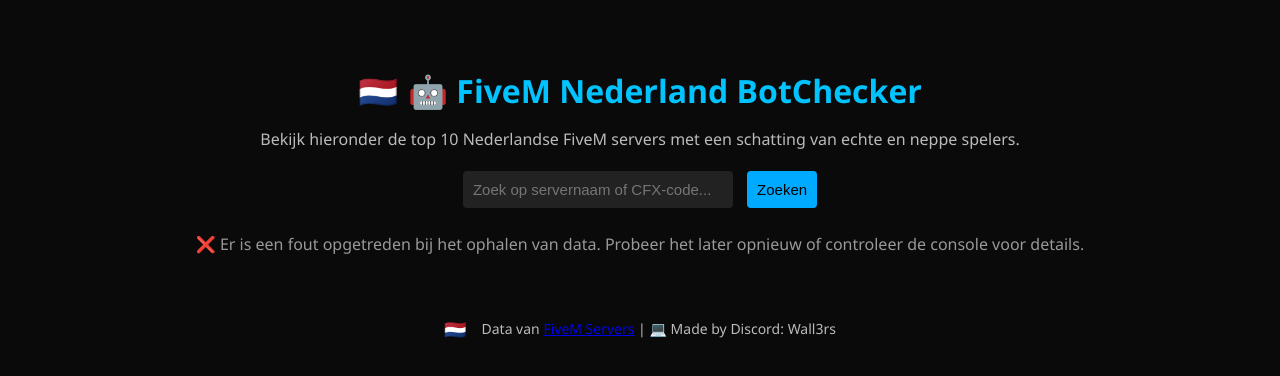
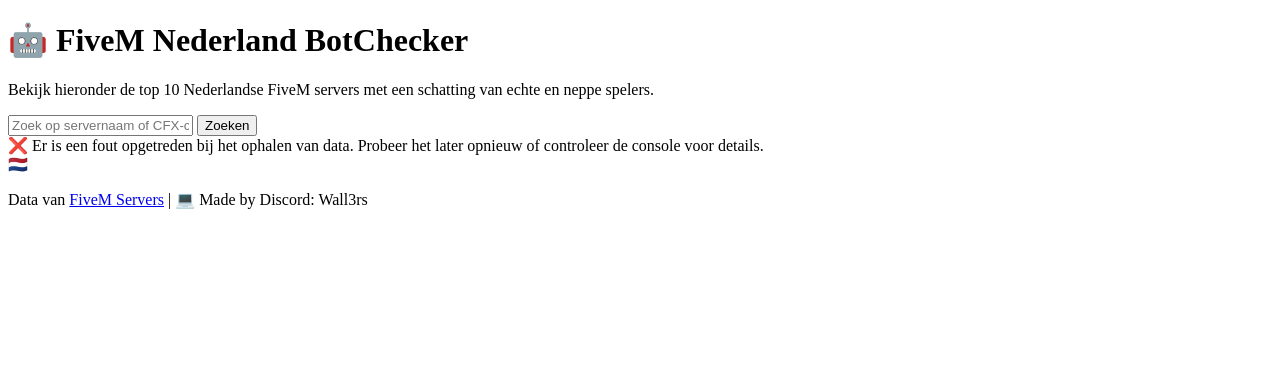
Before and after one commit to wall3rsyt/Botchecker, a plain HTML site: page index.html in a window 1280 px wide. Drawn offline with nearby package versions, Linux system fonts and the light colour scheme; no server answers.

Commit message:
Update index.html

```diff
--- a/index.html
+++ b/index.html
@@ -6,70 +6,7 @@
   <title>🇳🇱 FiveM Nederland BotChecker</title>
   <script src="https://cdn.jsdelivr.net/npm/chart.js"></script>
   <style>
-    body {
-      font-family: 'Segoe UI', Arial, sans-serif;
-      background: #0a0a0a;
-      color: #f1f1f1;
-      text-align: center;
-      padding: 40px;
-    }
-    h1 {
-      color: #00c3ff;
-      margin-bottom: 10px;
-      display: flex;
-      align-items: center;
-      justify-content: center;
-      gap: 10px;
-    }
-    h1::before {
-      content: "🇳🇱";
-    }
-    p { color: #bbb; }
-    input, button {
-      padding: 10px;
-      font-size: 15px;
-      margin: 5px;
-      border-radius: 4px;
-      border: none;
-    }
-    input { width: 250px; background: #222; color: #fff; }
-    button { background: #0af; color: #000; cursor: pointer; }
-    button:hover { background: #08f; }
-    table {
-      width: 95%;
-      margin: 20px auto;
-      border-collapse: collapse;
-      background: #111;
-      border-radius: 8px;
-      overflow: hidden;
-    }
-    th, td {
-      padding: 12px;
-      border-bottom: 1px solid #222;
-    }
-    th {
-      background: #161616;
-      color: #0af;
-      text-transform: uppercase;
-      font-size: 13px;
-      letter-spacing: 1px;
-    }
-    tr:hover { background: #1b1b1b; }
-    td { color: #ddd; }
-    #loading { margin-top: 20px; color: #999; }
-    canvas { max-width: 300px; margin: 0 auto; display: block; }
-    footer {
-      margin-top: 50px;
-      color: #555;
-      font-size: 14px;
-      display: flex;
-      justify-content: center;
-      gap: 15px;
-      align-items: center;
-    }
-    .dutch-flag {
-      font-size: 18px;
-    }
+    /* ... (vorige CSS blijft ongewijzigd) ... */
   </style>
 </head>
 <body>
@@ -155,6 +92,10 @@
       try {
         // Haal alle Nederlandse servers op
         const servers = await fetchDutchServers();
+        if (!servers || servers.length === 0) {
+          throw new Error("Geen servers gevonden.");
+        }
+
         let filtered = servers;
 
         // Filter op zoekopdracht
@@ -165,8 +106,10 @@
           );
         }
 
-        // Sorteer op spelersaantallen (hoog naar laag)
+        // **Sorteer op spelersaantallen (hoog naar laag)**
         filtered.sort((a, b) => (b.clients || 0) - (a.clients || 0));
+
+        // Neem de top 10
         const top = filtered.slice(0, 10);
         let rank = 1;
 
```
